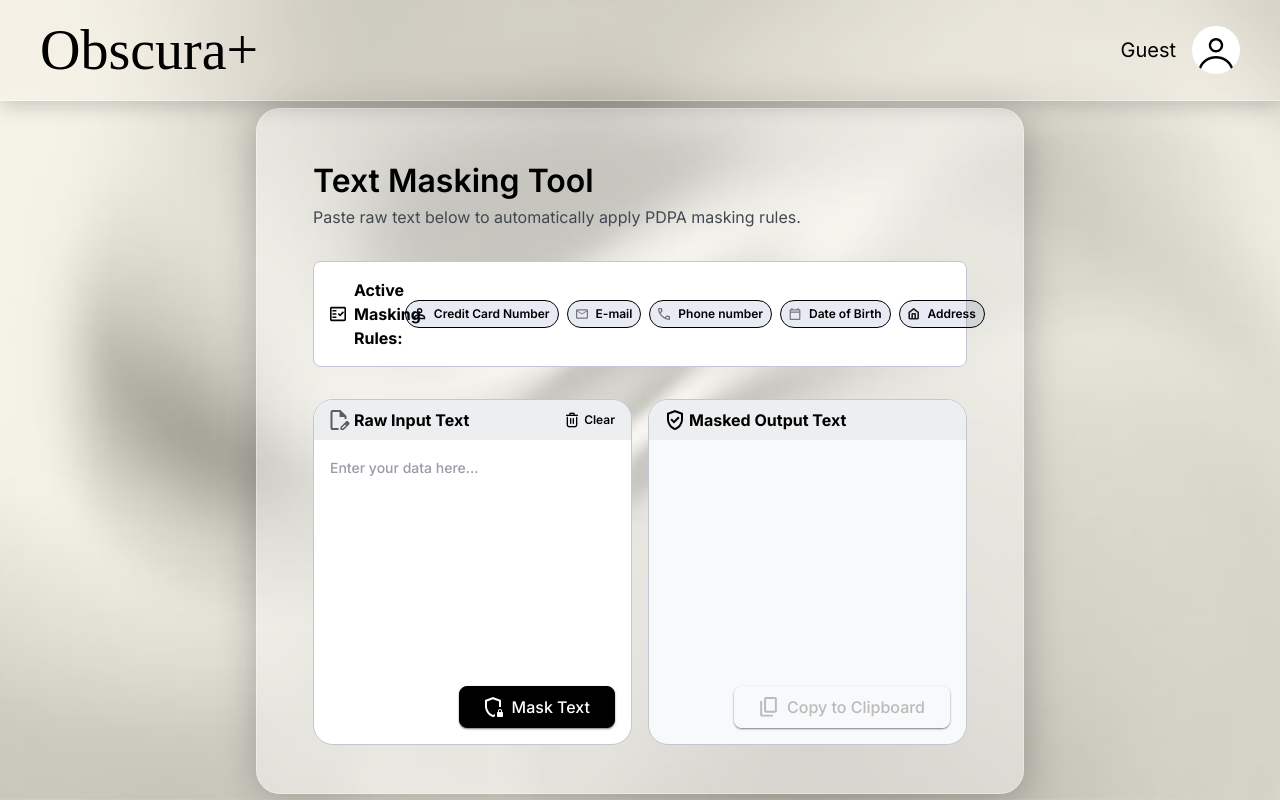
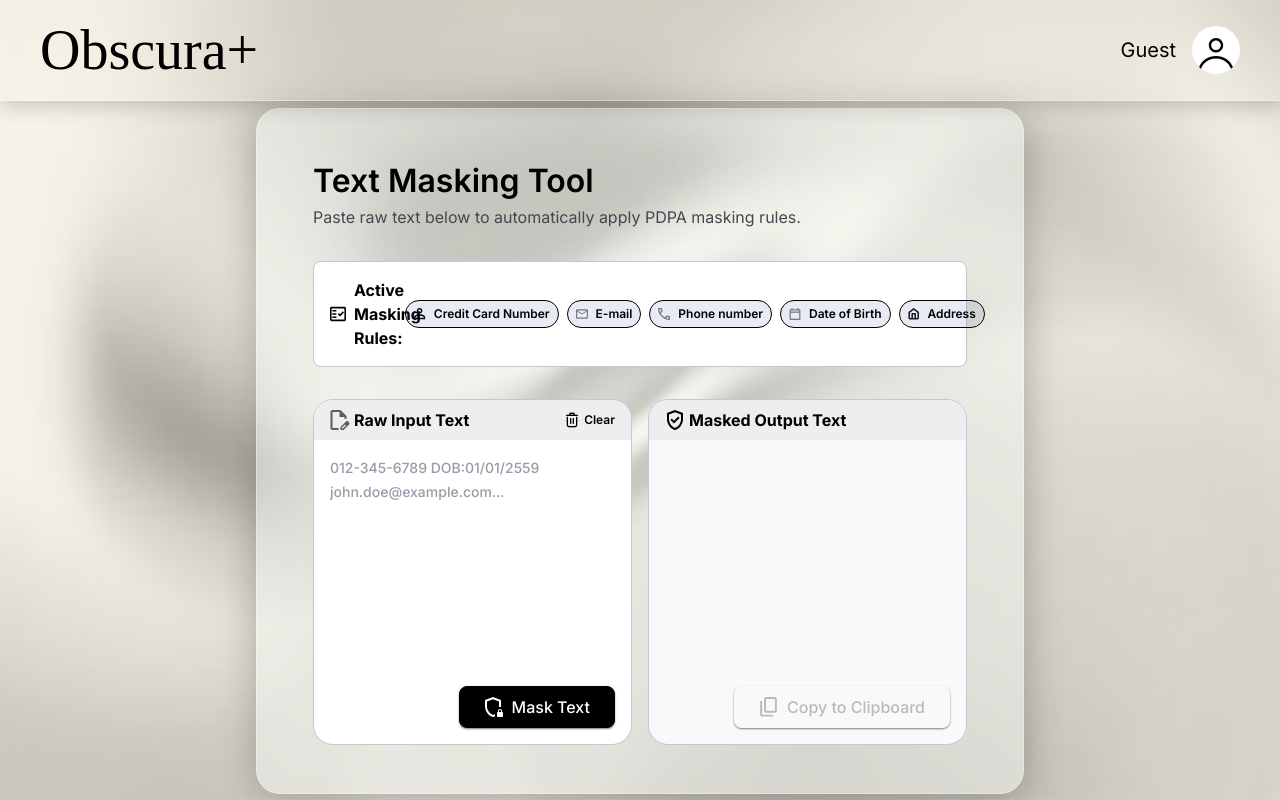
Before and after one commit to FrankIsNotAvailable/ToCApp, a SvelteKit app: page /test/masking in a window 1280 px wide. Built offline with nearby package versions, Linux system fonts and the light colour scheme; no server answers; a web font is replaced by a local one.

Commit message:
feat: update placeholder text in TestMaskingDataCard for better user guidance

```diff
--- a/src/components/TestMaskingDataCard.svelte
+++ b/src/components/TestMaskingDataCard.svelte
@@ -34,7 +34,7 @@
         headerBgColor="bg-white"
         textAreaBgColor="bg-white"
         isReadOnly={false}
-        textAreaPlaceholder="Enter your data here..."
+        textAreaPlaceholder="012-345-6789 DOB:01/01/2559 john.doe@example.com..."
         topButton={true}
         topButtonImage={Trash}
         topButtonAlt="Trash"
```
